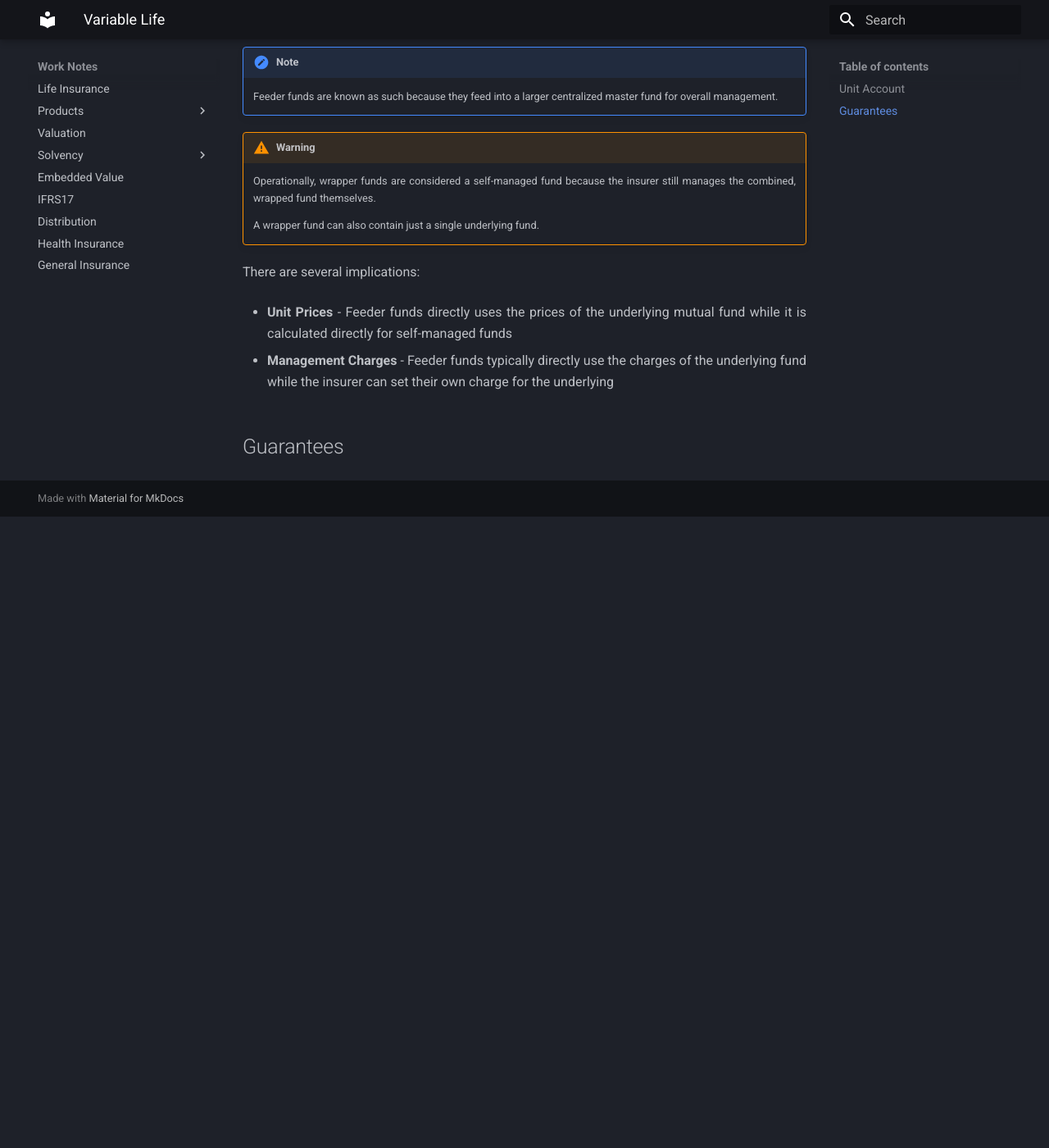
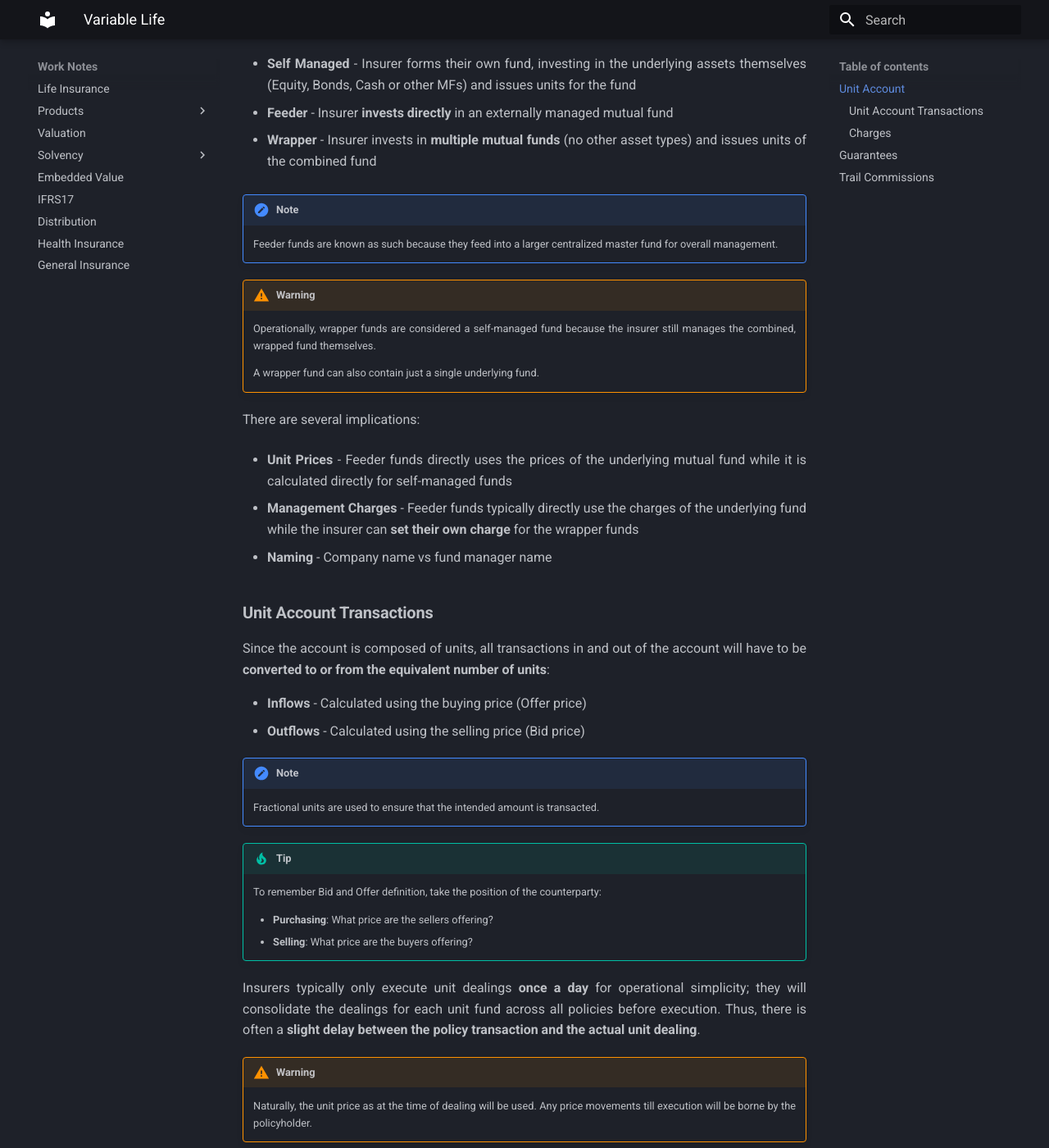
Before and after one commit to Sleepypiggi/Work_Notes, an MkDocs documentation site: the page built from docs/1_PRODUCTS/2_UNIT_LINKED/5_UNIT_LINKED.md, in a window 1280 px wide and 1400 px high, scrolled down 845 px. Shown: the whole window at 82% size. Built offline with MkDocs 1.6.1 and Material for MkDocs 9.7.7, drawn with Linux system fonts in a browser that asks for light colours; before the commit the page ends 1475 px from its top, so only the background shows below that; some of the changed text lies outside the part shown.

Commit message:
Phone Updates

```diff
--- a/docs/1_PRODUCTS/2_UNIT_LINKED/5_UNIT_LINKED.md
+++ b/docs/1_PRODUCTS/2_UNIT_LINKED/5_UNIT_LINKED.md
@@ -14,10 +14,15 @@ Unlike universal life, the account value **can now fluctuate**, passing on the *
 
     Additionally, mutual funds are interchangeable with **unit trusts** (negligible difference is in overall ownership of the fund). In Singapore, MAS uses the term **Collective Investment Schemes** (CIS).
 
+Policyholders must choose to invest in one or more unit funds.
+
+We’ll managed can have very good returns
 
 ## **Unit Account**
 
-Policyholders must choose to invest in one or more unit funds. There are three main variations:
+The insurer does not actually maintain a seperate investment account for each policy. Rather, they **pool together the funds for each unit fund for investment** and then **separately keep track** of how many units each policyholder owns.
+
+There are three main types of unit funds:
 
 * **Self Managed** - Insurer forms their own fund, investing in the underlying assets themselves (Equity, Bonds, Cash or other MFs) and issues units for the fund
 
@@ -39,6 +44,42 @@ There are several implications:
 
 * **Unit Prices** - Feeder funds directly uses the prices of the underlying mutual fund while it is calculated directly for self-managed funds
 
-* **Management Charges** - Feeder funds typically directly use the charges of the underlying fund while the insurer can set their own charge for the underlying
+* **Management Charges** - Feeder funds typically directly use the charges of the underlying fund while the insurer can **set their own charge** for the wrapper funds
+
+* **Naming** - Company name vs fund manager name
+
+### **Unit Account Transactions**
+
+Since the account is composed of units, all transactions in and out of the account will have to be **converted to or from the equivalent number of units**:
+
+* **Inflows** - Calculated using the buying price (Offer price)
+* **Outflows** - Calculated using the selling price (Bid price)
+
+!!! Note
+
+    Fractional units are used to ensure that the intended amount is transacted.
+
+!!! Tip
+
+    To remember Bid and Offer definition, take the position of the counterparty:
+
+    * **Purchasing**: What price are the sellers offering?
+    * **Selling**: What price are the buyers offering?
+
+Insurers typically only execute unit dealings **once a day** for operational simplicity; they will consolidate the dealings for each unit fund across all policies before execution. Thus, there is often a **slight delay between the policy transaction and the actual unit dealing**.
+
+!!! Warning
+
+    Naturally, the unit price as at the time of dealing will be used. Any price movements till execution will be borne by the policyholder.
+
+### Charges
+
+Management Charge
+Rebate from the fund manager for large sizes
+Earn spread
 
 ## Guarantees
+
+## **Trail Commissions**
+
+SP ILP poor persistency
```
Also changed, not shown: docs/1_PRODUCTS/3_UNIVERSAL_LIFE/0_OVERVIEW.md (+14 -4 lines), docs/1_PRODUCTS/3_UNIVERSAL_LIFE/4_VUL.md (+0 -3 lines).
